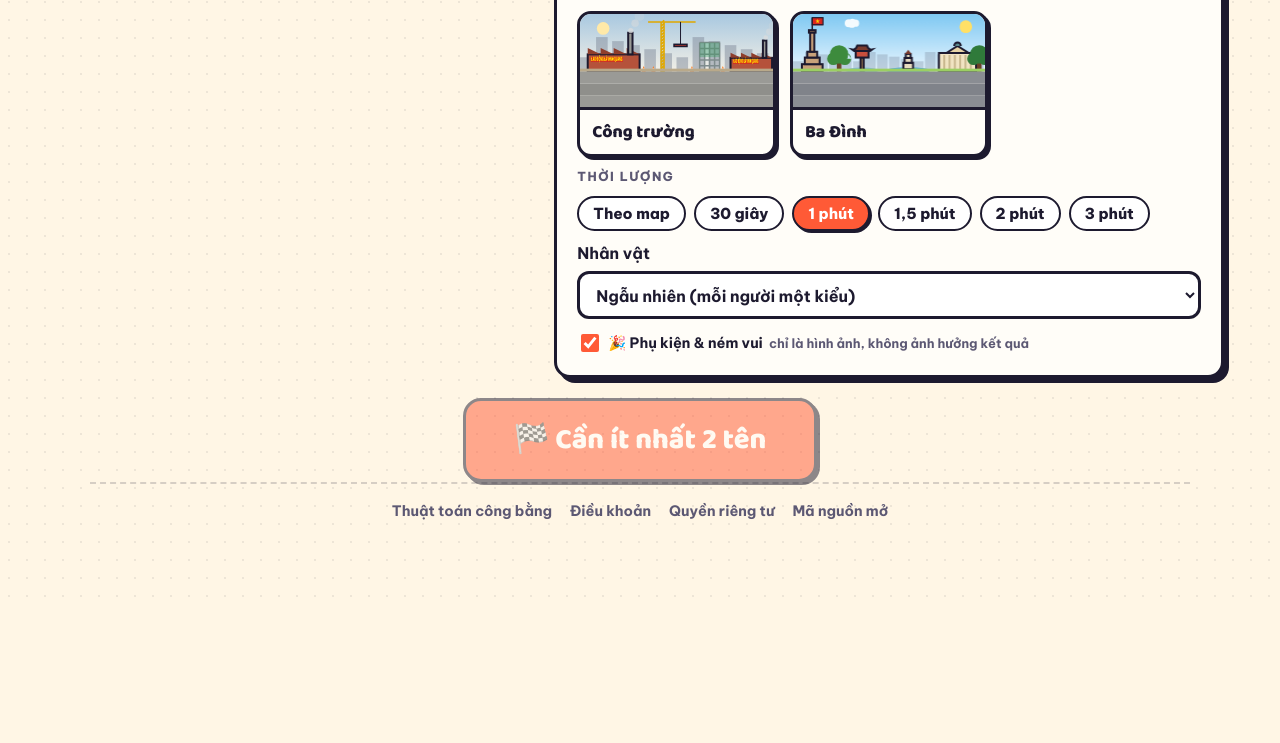
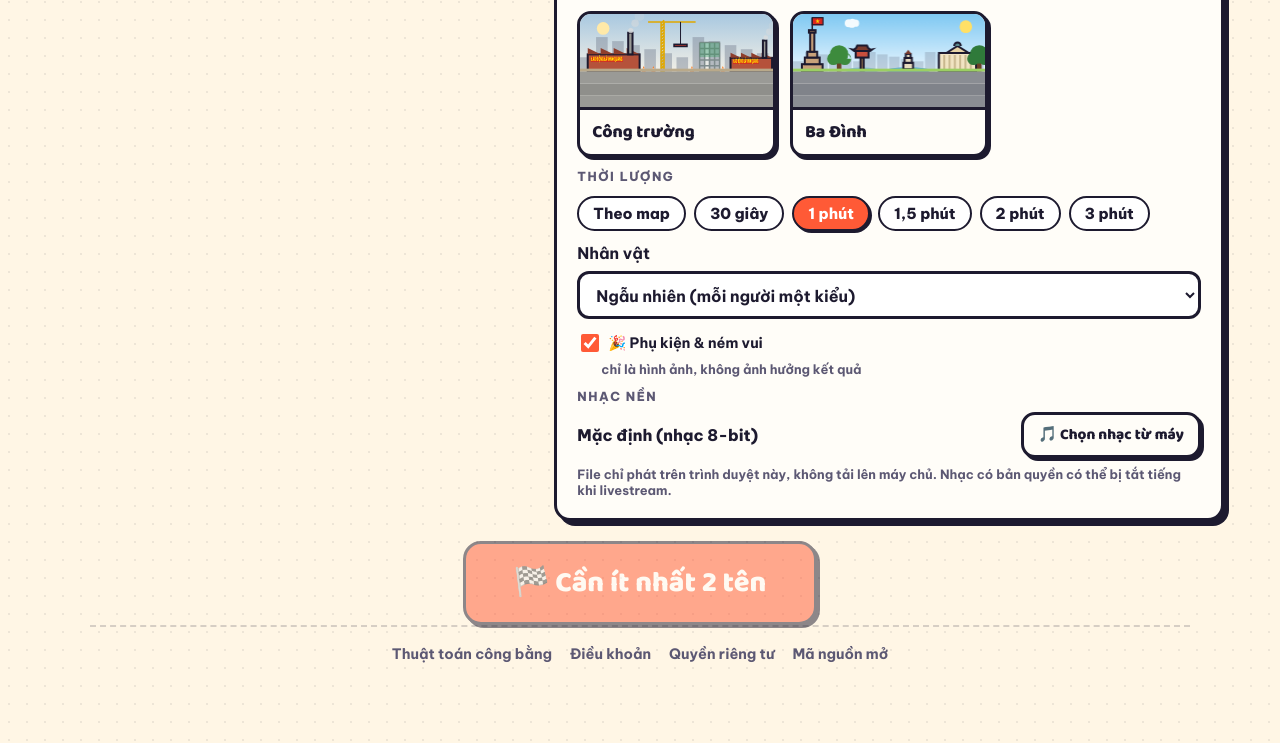
Before and after one commit to bonguynvan/duavit, a website with bundled scripts: page public/quick.html in a window 1280 px wide. Shown: the part 583-1326 px from the top of the page. Before the commit the page ends 1183 px from the top, so only its background shows below. Built offline with nearby package versions, Linux system fonts and the light colour scheme.

Commit message:
feat: pick a soundtrack from your own device
"Nhạc nền" on the quick race and host screens plays a song chosen on the
device through a local blob: URL: never uploaded, and it wins over the
map's public/music file and the built-in chiptune. Notes under the picker
warn that copyrighted music can be muted on livestreams, and on the host
screen that the OBS link keeps the default music.

```diff
--- a/public/css/host.css
+++ b/public/css/host.css
@@ -208,3 +208,4 @@ body { overflow-x: hidden; }
   .join-card { position: static; transform: none; }
   .start-btn { width: 100%; font-size: 1.5rem; }
 }
+.maps-panel .music-picker { margin-top: 16px; }
--- a/public/css/quick.css
+++ b/public/css/quick.css
@@ -70,4 +70,5 @@ body { padding: 0 0 48px; overflow-x: hidden; }
 @media (max-width: 480px) {
   .start-quick { justify-self: stretch; font-size: 1.5rem; padding: 14px 20px; }
 }
-.switch-note { color: var(--ink-soft); font-weight: 600; font-size: 0.8rem; }
+.options-card .switch { flex-wrap: wrap; }
+.switch-note { flex-basis: 100%; padding-left: 24px; color: var(--ink-soft); font-weight: 600; font-size: 0.8rem; }
--- a/public/css/style.css
+++ b/public/css/style.css
@@ -163,3 +163,13 @@ input[type='text']:focus { outline: none; border-color: var(--tomato); box-shado
 .commit-copy { flex: none; padding: 6px 12px; font-size: 0.85rem; box-shadow: none; }
 @media (max-width: 480px) { .commit-label-text { display: none; } }
 .fair-link { color: var(--tomato); font-weight: 800; }
+
+/* "Nhạc nền": a song picked on this device (never uploaded) instead of the default music */
+.music-picker { display: grid; gap: 8px; }
+.music-row { display: flex; align-items: center; gap: 8px; flex-wrap: wrap; }
+.music-name { flex: 1 1 160px; min-width: 0; font-weight: 800; overflow: hidden; text-overflow: ellipsis; white-space: nowrap; }
+.music-row .btn { padding: 8px 14px; font-size: 0.95rem; }
+.music-picker .file-btn { position: relative; }
+.music-picker .file-btn input { position: absolute; width: 1px; height: 1px; opacity: 0; }
+.music-picker .file-btn:focus-within { outline: 3px dashed var(--tomato); outline-offset: 3px; }
+.music-note { color: var(--ink-soft); font-weight: 600; font-size: 0.8rem; }
--- a/public/js/audio.js
+++ b/public/js/audio.js
@@ -62,6 +62,7 @@ class SoundEngine {
     this.step = 0;
     this.nextTime = 0;
     this.recordDest = null;
+    this.customTrack = null; // blob: URL of a song picked on this device
   }
 
   /** Load the saved on/off preference (or the page's default). */
@@ -142,7 +143,8 @@ class SoundEngine {
     if (this.trackUrl !== url) {
       this.stopTrack();
       this.trackUrl = url;
-      if (!(await trackExists(url)) || this.trackUrl !== url) {
+      const exists = url.startsWith('blob:') || (await trackExists(url)); // a picked file is always there
+      if (!exists || this.trackUrl !== url) {
         if (this.trackUrl === url) this.trackUrl = null;
         return false;
       }
@@ -160,6 +162,13 @@ class SoundEngine {
     if (paused) this.track.pause();
     else this.track.play().catch(() => { /* blocked until the first tap; retried on the next state */ });
     return true;
+  }
+
+  /** A soundtrack the user picked on their device (blob: URL, never uploaded); null = the map's own. */
+  setCustomTrack(url) {
+    if (this.customTrack === url) return;
+    this.customTrack = url;
+    if (this.track) this.stopTrack(); // the next state update starts the right one
   }
 
   stopTrack() {
@@ -330,9 +339,9 @@ export function createSoundDirector() {
     const paused = Boolean(race?.paused);
     const racing = state.phase === 'countdown' || state.phase === 'racing';
     sound.setMusic(state.phase === 'lobby' || state.phase === 'finished' ? 'lobby' : paused ? 'paused' : 'race');
-    // Map soundtrack (public/music/<mapId>.mp3) plays from the countdown to the podium.
+    // Soundtrack (picked file, else public/music/<mapId>.mp3) plays from the countdown to the podium.
     if (race && state.phase !== 'lobby' && sound.enabled) {
-      sound.playTrack(`${MUSIC_DIR}/${race.mapId}.mp3`, { paused });
+      sound.playTrack(sound.customTrack ?? `${MUSIC_DIR}/${race.mapId}.mp3`, { paused });
     }
     else if (sound.track || sound.trackUrl) sound.stopTrack();
 
--- a/public/js/host.js
+++ b/public/js/host.js
@@ -6,9 +6,11 @@ import { createSoundDirector, sound, soundForEffect } from './audio.js';
 import { el, formatTime, request, roomStorage, socket, toast } from './net.js';
 import { mountChat, messageNode } from './chat.js';
 import { mountCommitBar } from './commitBar.js';
+import { mountMusicPicker } from './musicPicker.js';
 
 const $ = (id) => document.getElementById(id);
 const showCommit = mountCommitBar($('commit-bar'));
+mountMusicPicker(document.querySelector('.music-picker'));
 // The host key arrives once in the link (?key=…); keep it per room and wipe it from the
 // address bar so it doesn't end up on a projector, in a screenshot or in browser history.
 const urlKey = new URLSearchParams(location.search).get('key');
--- /dev/null
+++ b/public/js/musicPicker.js
@@ -0,0 +1,40 @@
+// "Nhạc nền": play a song from the user's own device instead of the default music.
+// The file is never uploaded: it gets a local blob: URL that only this tab can read.
+import { sound } from './audio.js';
+import { toast } from './ui.js';
+
+const MAX_BYTES = 50 * 1024 * 1024;
+const DEFAULT_LABEL = 'Mặc định (nhạc 8-bit)';
+
+/**
+ * Wire a `.music-picker` block: an <input type="file">, a `.music-name` and a `.music-clear` button.
+ * @param {HTMLElement} box
+ */
+export function mountMusicPicker(box) {
+  const input = box.querySelector('input[type="file"]');
+  const name = box.querySelector('.music-name');
+  const clear = box.querySelector('.music-clear');
+  let url = null;
+
+  const use = (file) => {
+    const previous = url;
+    url = file ? URL.createObjectURL(file) : null;
+    sound.setCustomTrack(url); // stops the old track before its URL goes away
+    if (previous) URL.revokeObjectURL(previous);
+    name.textContent = file ? `🎵 ${file.name}` : DEFAULT_LABEL;
+    name.title = file?.name ?? '';
+    clear.hidden = !file;
+  };
+
+  input.addEventListener('change', () => {
+    const file = input.files?.[0];
+    input.value = ''; // picking the same file again still fires "change"
+    if (!file) return;
+    if (!file.type.startsWith('audio/')) return toast('Hãy chọn file âm thanh (mp3, m4a, ogg, wav…)');
+    if (file.size > MAX_BYTES) return toast('File nhạc quá lớn (tối đa 50 MB)');
+    use(file);
+    toast('Đã chọn nhạc, sẽ phát khi bắt đầu đua');
+  });
+  clear.addEventListener('click', () => use(null));
+  use(null);
+}
--- a/public/js/quick.js
+++ b/public/js/quick.js
@@ -11,9 +11,11 @@ import { el, formatTime, toast } from './ui.js';
 import { Playback, prepareRace } from './quick/playback.js';
 import { pickThrow } from './quick/fun.js';
 import { mountCommitBar } from './commitBar.js';
+import { mountMusicPicker } from './musicPicker.js';
 
 const $ = (id) => document.getElementById(id);
 const showCommit = mountCommitBar($('commit-bar'));
+mountMusicPicker(document.querySelector('.music-picker'));
 const STORE_KEY = 'peti.quick';
 const MAX_LANES = 12;
 const STATE_HZ_MS = 50;
--- a/public/quick.html
+++ b/public/quick.html
@@ -46,6 +46,15 @@
         <select id="character"></select>
       </label>
       <label class="switch"><input type="checkbox" id="fun-mode"> 🎉 Phụ kiện &amp; ném vui <small class="switch-note">chỉ là hình ảnh, không ảnh hưởng kết quả</small></label>
+      <div class="music-picker">
+        <span class="eyebrow">Nhạc nền</span>
+        <div class="music-row">
+          <span class="music-name">Mặc định (nhạc 8-bit)</span>
+          <label class="btn btn-ghost file-btn">🎵 Chọn nhạc từ máy<input type="file" accept="audio/*"></label>
+          <button class="btn btn-ghost music-clear" type="button" hidden>✕ Bỏ</button>
+        </div>
+        <small class="music-note">File chỉ phát trên trình duyệt này, không tải lên máy chủ. Nhạc có bản quyền có thể bị tắt tiếng khi livestream.</small>
+      </div>
     </section>
 
     <button class="btn btn-primary btn-big start-quick" type="button" id="start">🏁 Bắt đầu đua</button>
```
Also changed, not shown: CLAUDE.md (+4 -0 lines), public/host.html (+9 -0 lines), public/music/README.txt.
